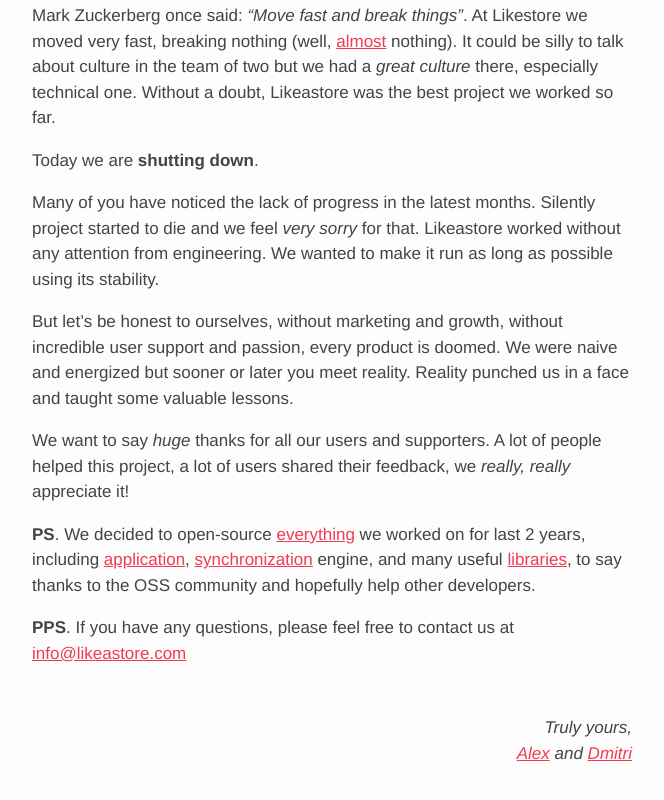
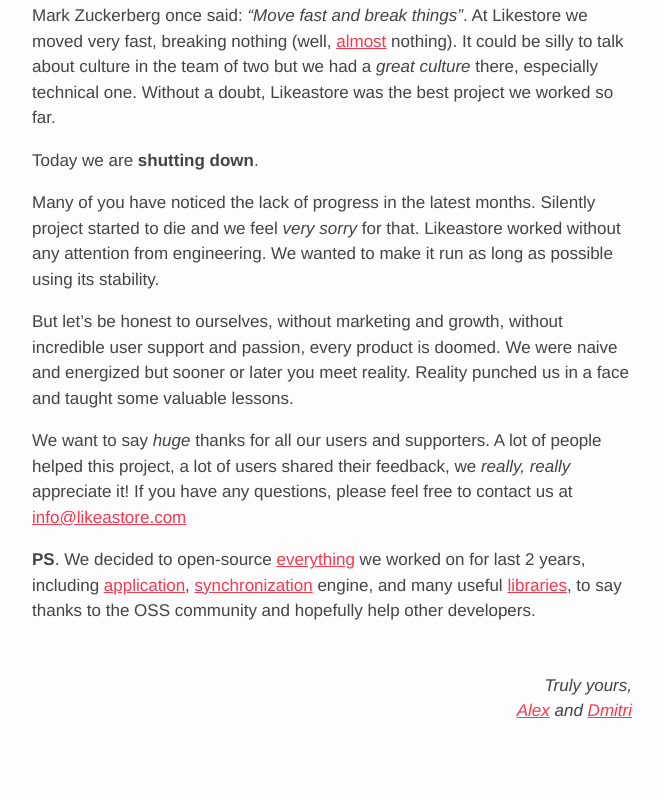
Before and after one commit to likeastore/goodbye-letter, a website: page public/index.html in a window 1280 px wide. Shown: the part 1118-1918 px from the top of the page, without its empty margins (308-972 px from the left). Drawn offline with Linux system fonts and the light colour scheme.

Commit message:
pps removed

```diff
--- a/public/index.html
+++ b/public/index.html
@@ -49,11 +49,9 @@
 
         <p>But let’s be honest to ourselves, without marketing and growth, without incredible user support and passion, every product is doomed. We were naive and energized but sooner or later you meet reality. Reality punched us in a face and taught some valuable lessons.</p>
 
-        <p>We want to say <em>huge</em> thanks for all our users and supporters. A lot of people helped this project, a lot of users shared their feedback, we <em>really, really</em> appreciate it!</p>
+        <p>We want to say <em>huge</em> thanks for all our users and supporters. A lot of people helped this project, a lot of users shared their feedback, we <em>really, really</em> appreciate it! If you have any questions, please feel free to contact us at <a href="mailto:info@likeastore.com">info@likeastore.com</a></p>
 
         <p><strong>PS</strong>. We decided to open-source <a href="https://github.com/likeastore">everything</a> we worked on for last 2 years, including <a href="https://github.com/likeastore/app">application</a>, <a href="https://github.com/likeastore/collector">synchronization</a> engine, and many useful <a href="https://github.com/likeastore">libraries</a>, to say thanks to the OSS community and hopefully help other developers.</p>
-
-        <p><strong>PPS</strong>. If you have any questions, please feel free to contact us at <a href="mailto:info@likeastore.com">info@likeastore.com</a></p>
 
         <p class="italic right-align pt3">Truly yours, <br/> <a href="http://twitter.com/alexbeletsky">Alex</a> and <a href="http://twitter.com/voronianski">Dmitri</a></p>
     </div>
```
